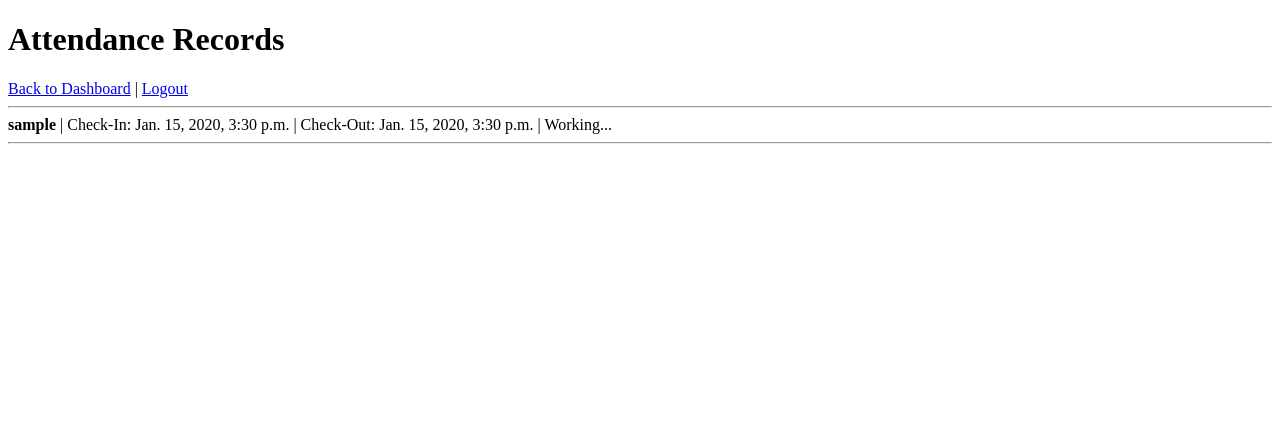
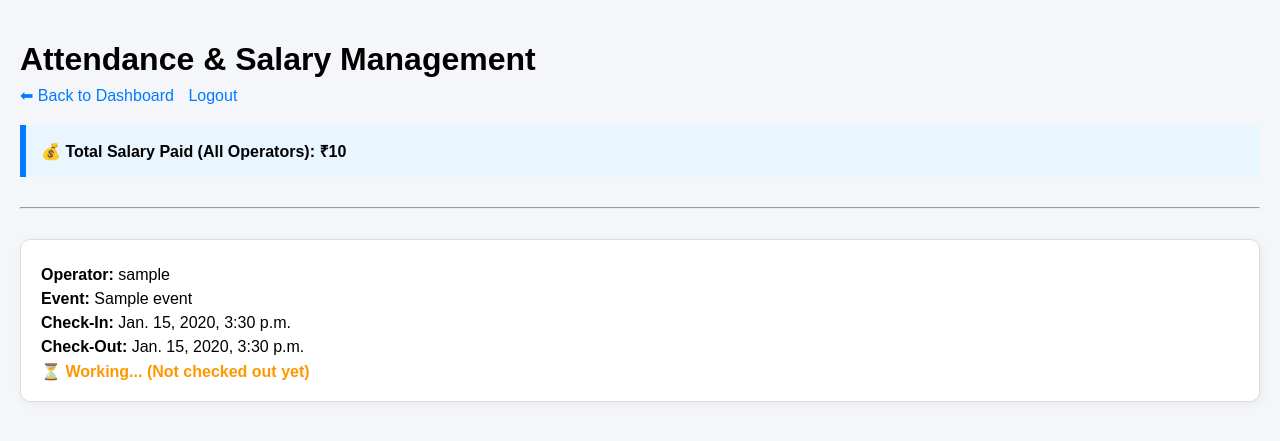
Before and after one commit to 4swin-80/Event_Mngmnt_Django, a Django app: page /attendance/ in a window 1280 px wide. Shown: the top 441 px of the page. Run offline with Django 5.2, Linux system fonts and the light colour scheme; a user stored in the database is signed in; tables that the repository leaves empty hold one stand-in row (values such as "Sample post").

Commit message:
Add salary management features including salary model, earnings view, and payment functionality

```diff
--- a/core/models.py
+++ b/core/models.py
@@ -276,3 +276,29 @@ class Complaint(models.Model):
 
     def __str__(self):
         return f"Complaint by {self.customer.username}"
+
+
+# =========================
+# Salary Model
+# =========================
+class Salary(models.Model):
+    operator = models.ForeignKey(
+        User,
+        on_delete=models.CASCADE,
+        related_name="salaries"
+    )
+
+    attendance = models.OneToOneField(
+        Attendance,
+        on_delete=models.CASCADE,
+        related_name="salary_record"
+    )
+
+    base_amount = models.DecimalField(max_digits=12, decimal_places=2)
+    bonus = models.DecimalField(max_digits=12, decimal_places=2, default=0)
+    total_amount = models.DecimalField(max_digits=12, decimal_places=2)
+
+    paid_date = models.DateTimeField(auto_now_add=True)
+
+    def __str__(self):
+        return f"{self.operator.username} - ₹{self.total_amount}"
--- a/core/templates/admin_dashboard.html
+++ b/core/templates/admin_dashboard.html
@@ -56,7 +56,7 @@ Welcome {{ user.username }} |
     <a href="{% url 'event_list' %}">Events</a> |
     <a href="{% url 'cue_list' %}">Cues</a> |
     <a href="{% url 'notification_list' %}">Notifications</a> |
-    <a href="{% url 'attendance' %}">Attendance</a> |
+    <a href="{% url 'attendance' %}">Attendance & Payment</a> |
     <a href="{% url 'performance' %}">Performance</a> |
     <a href="{% url 'admin_complaints' %}">Customer Complaints</a>
  </nav>
--- a/core/templates/attendance.html
+++ b/core/templates/attendance.html
@@ -1,32 +1,168 @@
 <!DOCTYPE html>
 <html>
 <head>
-    <title>Attendance</title>
+    <title>Attendance & Salary Management</title>
+
+    <style>
+        body {
+            font-family: Arial, sans-serif;
+            background-color: #f4f6f9;
+            margin: 0;
+            padding: 20px;
+        }
+
+        h1 {
+            margin-bottom: 8px;
+        }
+
+        .nav-links {
+            margin-bottom: 15px;
+        }
+
+        .nav-links a {
+            text-decoration: none;
+            margin-right: 10px;
+            color: #007bff;
+        }
+
+        .nav-links a:hover {
+            text-decoration: underline;
+        }
+
+        .top-summary {
+            margin: 20px 0;
+            padding: 15px;
+            background-color: #e9f5ff;
+            border-left: 6px solid #007bff;
+            font-weight: bold;
+            font-size: 16px;
+        }
+
+        .record {
+            background: #ffffff;
+            border: 1px solid #ddd;
+            padding: 20px;
+            margin-bottom: 20px;
+            border-radius: 10px;
+            box-shadow: 2px 2px 10px rgba(0,0,0,0.06);
+        }
+
+        .record p {
+            margin: 6px 0;
+        }
+
+        .salary-box {
+            margin-top: 15px;
+            padding: 15px;
+            background-color: #f8f9fa;
+            border-radius: 8px;
+        }
+
+        .btn {
+            padding: 7px 14px;
+            background-color: #28a745;
+            color: white;
+            border: none;
+            border-radius: 5px;
+            cursor: pointer;
+        }
+
+        .btn:hover {
+            background-color: #218838;
+        }
+
+        .paid {
+            color: #28a745;
+            font-weight: bold;
+        }
+
+        .working {
+            color: #ff9800;
+            font-weight: bold;
+        }
+
+        input[type="number"] {
+            padding: 6px;
+            width: 130px;
+            border-radius: 4px;
+            border: 1px solid #ccc;
+        }
+
+        hr {
+            margin: 30px 0;
+        }
+    </style>
 </head>
 <body>
 
-<h1>Attendance Records</h1>
+<h1>Attendance & Salary Management</h1>
 
-<a href="{% url 'admin_dashboard' %}">Back to Dashboard</a> |
-<a href="{% url 'logout' %}">Logout</a>
+<div class="nav-links">
+    <a href="{% url 'admin_dashboard' %}">⬅ Back to Dashboard</a>
+    <a href="{% url 'logout' %}">Logout</a>
+</div>
+
+<div class="top-summary">
+    💰 Total Salary Paid (All Operators): ₹{{ total_paid }}
+</div>
 
 <hr>
 
 {% for a in attendance %}
-    <div>
-        <strong>{{ a.operator.username }}</strong> |
-        Check-In: {{ a.check_in_time }} |
-        Check-Out: {{ a.check_out_time }} |
+    <div class="record">
+
+        <p><strong>Operator:</strong> {{ a.operator.username }}</p>
+        <p><strong>Event:</strong> {{ a.event.name }}</p>
+        <p><strong>Check-In:</strong> {{ a.check_in_time }}</p>
+        <p><strong>Check-Out:</strong> {{ a.check_out_time }}</p>
 
         {% if a.total_time %}
-            Total: {{ a.total_time }}
+            <p><strong>Total Time:</strong> {{ a.total_time }} seconds</p>
+
+            <div class="salary-box">
+
+                {% if a.salary_record %}
+                    <div class="paid">
+                        ✅ Total Salary Paid: ₹{{ a.salary_record.total_amount }}
+                    </div>
+
+                    <p>
+                        Base: ₹{{ a.salary_record.base_amount }} |
+                        Bonus: ₹{{ a.salary_record.bonus }}
+                    </p>
+
+                {% else %}
+                    <p>
+                        <strong>Base Salary (₹1/sec):</strong>
+                        ₹{{ a.calculated_salary }}
+                    </p>
+
+                    <form method="post" action="{% url 'pay_salary' a.id %}">
+                        {% csrf_token %}
+
+                        <p>
+                            Bonus (Optional ₹):
+                            <input type="number" name="bonus" step="0.01">
+                        </p>
+
+                        <button type="submit" class="btn">
+                            💰 Pay Salary
+                        </button>
+                    </form>
+                {% endif %}
+
+            </div>
+
         {% else %}
-            Working...
+            <div class="working">
+                ⏳ Working... (Not checked out yet)
+            </div>
         {% endif %}
+
     </div>
-    <hr>
+
 {% empty %}
-    <p>No attendance records.</p>
+    <p>No attendance records available.</p>
 {% endfor %}
 
 </body>
--- a/core/templates/operator_dashboard.html
+++ b/core/templates/operator_dashboard.html
@@ -24,7 +24,8 @@
 
 <p>
     Welcome {{ user.username }} |
-    <a href="{% url 'logout' %}">Logout</a>
+    <a href="{% url 'logout' %}">Logout</a> |
+    <a href="{% url 'earnings' %}">Earnings</a>
 </p>
 
 <hr>
--- a/core/urls.py
+++ b/core/urls.py
@@ -41,4 +41,7 @@ urlpatterns = [
 
 
     path('test-alert/', views.test_alert, name='test_alert'),
+
+    path('pay-salary/<int:attendance_id>/', views.pay_salary, name='pay_salary'),
+    path('earnings/', views.earnings_view, name='earnings'),
 ]
--- a/core/views.py
+++ b/core/views.py
@@ -2,12 +2,14 @@ from django.shortcuts import render, redirect, get_object_or_404
 from django.contrib.auth import login, logout
 from django.contrib.auth.decorators import login_required
 from django.contrib.auth.forms import AuthenticationForm
-from django.db.models import Count, Avg
+from django.db.models import Count, Avg, Sum
 from django import forms
 from django.contrib import messages
+from decimal import Decimal
 from django.utils import timezone
+from django.views.decorators.http import require_POST
 from datetime import timedelta
-from .models import Event, Cue, Notification, Attendance, Booking, Rating, Complaint
+from .models import Event, Cue, Notification, Attendance, Booking, Rating, Complaint, Salary
 from .forms import EventForm, CueForm, RatingForm, ComplaintForm, AdminReplyForm, BookingForm
 
 
@@ -416,17 +418,44 @@ def notification_list(request):
 # =========================
 # ATTENDANCE
 # =========================
+
 @login_required
 def attendance_view(request):
-    records = Attendance.objects.all()
+    if request.user.role != "admin":
+        return redirect("login")
+
+    records = Attendance.objects.select_related(
+        "operator", "event"
+    ).order_by("-id")
 
     for record in records:
+
+        # Calculate worked seconds and salary
         if record.check_in_time and record.check_out_time:
-            record.total_time = record.check_out_time - record.check_in_time
+            total_seconds = int(
+                (record.check_out_time - record.check_in_time).total_seconds()
+            )
+            record.total_time = total_seconds
+            record.calculated_salary = total_seconds
         else:
             record.total_time = None
+            record.calculated_salary = None
 
-    return render(request, "attendance.html", {"attendance": records})
+        # Total salary paid to this operator
+        record.operator_total_salary = (
+            Salary.objects.filter(operator=record.operator)
+            .aggregate(Sum("total_amount"))["total_amount__sum"] or 0
+        )
+
+    # Overall total paid salary
+    total_paid = (
+        Salary.objects.aggregate(Sum("total_amount"))["total_amount__sum"] or 0
+    )
+
+    return render(request, "attendance.html", {
+        "attendance": records,
+        "total_paid": total_paid
+    })
 
 
 # =========================
@@ -515,20 +544,18 @@ def check_in(request):
     if request.user.role != "operator":
         return redirect("login")
 
-    # Get operator's upcoming/pending cue
+    # Get latest assigned event from cue (any status)
     cue = Cue.objects.filter(
-        operator=request.user,
-        cue_status="Pending"
-    ).select_related("event").first()
+        operator=request.user
+    ).select_related("event").order_by("-cue_date").first()
 
     if not cue:
-        messages.error(request, "No assigned event found.")
+        messages.error(request, "No event assigned.")
         return redirect("operator_dashboard")
 
     # Prevent double check-in
     already_checked = Attendance.objects.filter(
         operator=request.user,
-        event=cue.event,
         check_out_time__isnull=True
     ).exists()
 
@@ -585,3 +612,68 @@ def test_alert(request):
     )
 
     return JsonResponse({"status": "sent"})
+
+
+
+@login_required
+@require_POST
+def pay_salary(request, attendance_id):
+    if request.user.role != "admin":
+        return redirect("login")
+
+    attendance = get_object_or_404(Attendance, id=attendance_id)
+
+    if not attendance.check_in_time or not attendance.check_out_time:
+        messages.error(request, "Attendance incomplete.")
+        return redirect("attendance")
+
+    # 🔥 Prevent double payment
+    if hasattr(attendance, "salary_record"):
+        messages.warning(request, "Salary already paid for this attendance.")
+        return redirect("attendance")
+
+    total_seconds = int(
+        (attendance.check_out_time - attendance.check_in_time).total_seconds()
+    )
+
+    base_amount = Decimal(total_seconds)
+
+    bonus_input = request.POST.get("bonus")
+    bonus = Decimal(bonus_input) if bonus_input else Decimal(0)
+
+    total_amount = base_amount + bonus
+
+    Salary.objects.create(
+        operator=attendance.operator,
+        attendance=attendance,
+        base_amount=base_amount,
+        bonus=bonus,
+        total_amount=total_amount
+    )
+
+    messages.success(request, "Salary paid successfully.")
+    return redirect("attendance")
+
+
+@login_required
+def earnings_view(request):
+    if request.user.role != "operator":
+        return redirect("login")
+
+    salaries = Salary.objects.filter(operator=request.user).order_by("-paid_date")
+
+    from django.db.models import Sum
+    from django.utils.timezone import now
+
+    current_month = now().month
+    current_year = now().year
+
+    monthly_total = salaries.filter(
+        paid_date__month=current_month,
+        paid_date__year=current_year
+    ).aggregate(Sum("total_amount"))["total_amount__sum"] or 0
+
+    return render(request, "earnings.html", {
+        "salaries": salaries,
+        "monthly_total": monthly_total
+    })
```
Also changed, not shown: core/admin.py (+6 -1 lines), core/templates/earnings.html (added, +28 -0 lines), core/migrations/0005_salary.py (added), core/migrations/0006_alter_salary_attendance.py (added).
